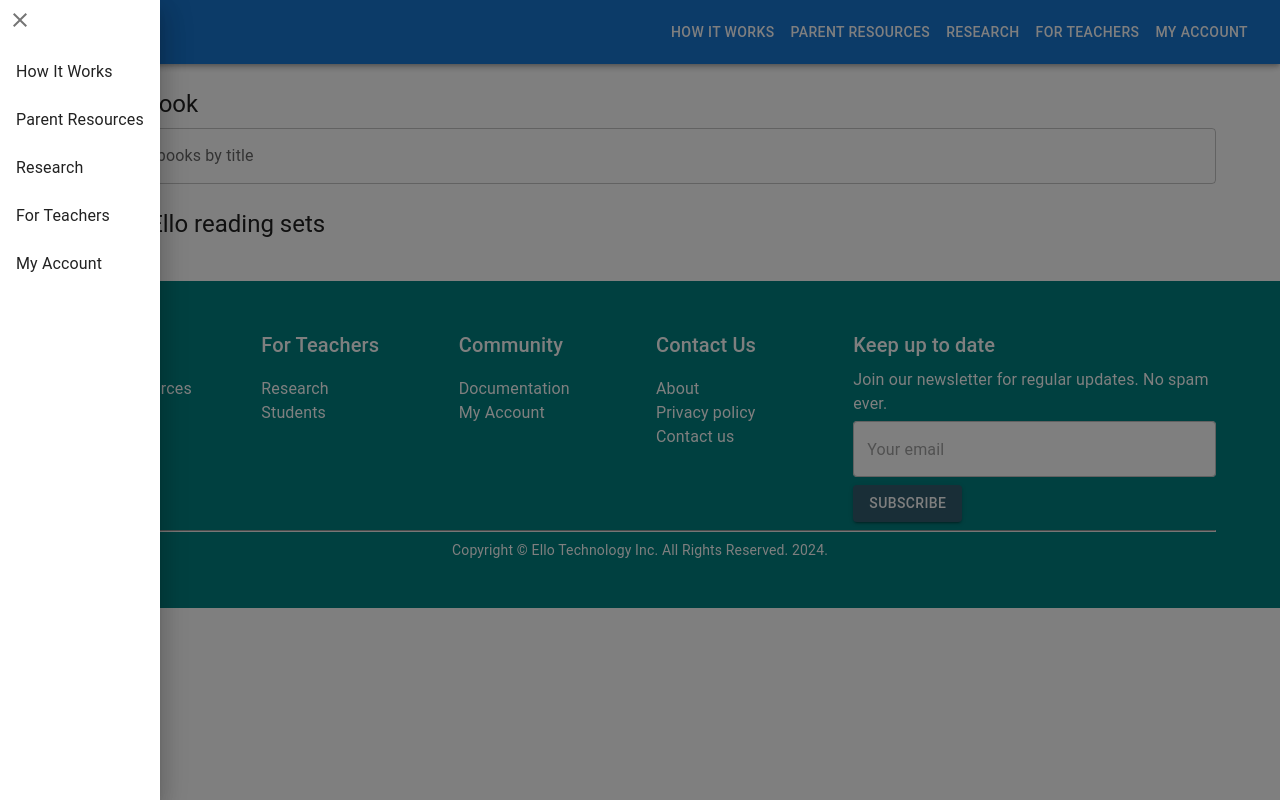
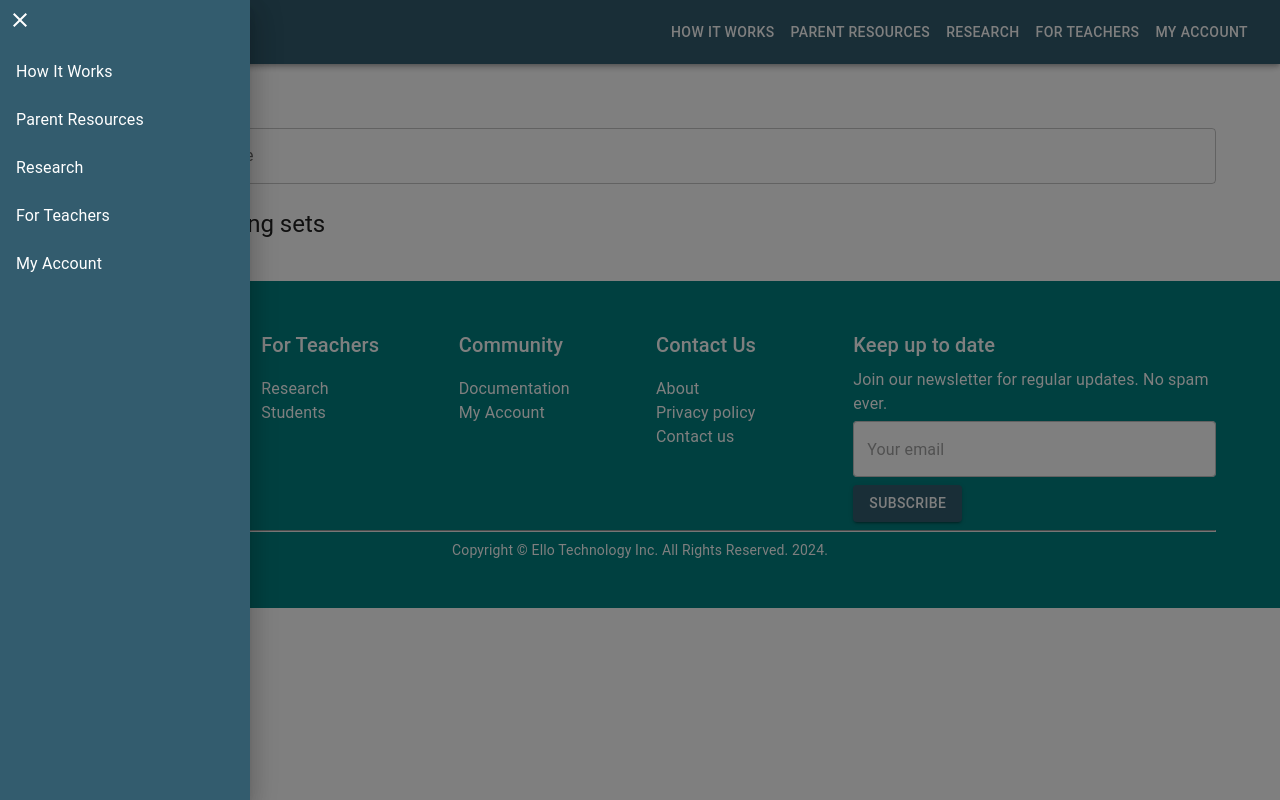
Before and after one commit to leenock/Ello-educational-technology, a React (Create React App) app in the folder frontend/: page / in a window 1280 px wide. Both pictures are taken after a click on the button "menu". Built offline with nearby package versions, Linux system fonts and the light colour scheme.

Commit message:
bgcolor updates

```diff
--- a/frontend/src/components/Header.js
+++ b/frontend/src/components/Header.js
@@ -1,18 +1,35 @@
-import React, { useState } from 'react';
-import { AppBar, Toolbar, Typography, Button, IconButton, Drawer, List, ListItem, ListItemText } from '@mui/material';
-import MenuIcon from '@mui/icons-material/Menu';
-import CloseIcon from '@mui/icons-material/Close';
+import React, { useState } from "react";
+import {
+  AppBar,
+  Toolbar,
+  Typography,
+  Button,
+  IconButton,
+  Drawer,
+  List,
+  ListItem,
+  ListItemText,
+  Box,
+} from "@mui/material";
+import MenuIcon from "@mui/icons-material/Menu";
+import CloseIcon from "@mui/icons-material/Close";
 
 const Header = () => {
   const [isDrawerOpen, setIsDrawerOpen] = useState(false);
 
   const toggleDrawer = (open) => (event) => {
+    if (
+      event.type === "keydown" &&
+      (event.key === "Tab" || event.key === "Shift")
+    ) {
+      return;
+    }
     setIsDrawerOpen(open);
   };
 
   return (
     <React.Fragment>
-      <AppBar position="fixed"> {/* changed position="static" to position="fixed" */}
+      <AppBar position="fixed" sx={{ bgcolor: "#335C6E" }}>
         <Toolbar>
           <IconButton
             size="large"
@@ -27,31 +44,48 @@ const Header = () => {
           <Typography variant="h6" component="div" sx={{ flexGrow: 1 }}>
             Ello
           </Typography>
-          <Button color="inherit" sx={{ display: { xs: 'none', md: 'block' } }}>How It Works</Button>
-          <Button color="inherit" sx={{ display: { xs: 'none', md: 'block' } }}>Parent Resources</Button>
-          <Button color="inherit" sx={{ display: { xs: 'none', md: 'block' } }}>Research</Button>
-          <Button color="inherit" sx={{ display: { xs: 'none', md: 'block' } }}>For Teachers</Button>
+          <Button color="inherit" sx={{ display: { xs: "none", md: "block" } }}>
+            How It Works
+          </Button>
+          <Button color="inherit" sx={{ display: { xs: "none", md: "block" } }}>
+            Parent Resources
+          </Button>
+          <Button color="inherit" sx={{ display: { xs: "none", md: "block" } }}>
+            Research
+          </Button>
+          <Button color="inherit" sx={{ display: { xs: "none", md: "block" } }}>
+            For Teachers
+          </Button>
           <Button color="inherit">My Account</Button>
         </Toolbar>
       </AppBar>
-      <Toolbar /> {/* added Toolbar to prevent content from being hidden under the header */}
+      <Toolbar />
       <Drawer
         anchor="left"
         open={isDrawerOpen}
         onClose={toggleDrawer(false)}
+        PaperProps={{
+          sx: { bgcolor: "#335C6E", color: "white" },
+        }}
       >
-        <div>
+        <Box sx={{ width: 250 }}>
           <IconButton onClick={toggleDrawer(false)}>
-            <CloseIcon />
+            <CloseIcon sx={{ color: "white" }} />
           </IconButton>
-        </div>
-        <List>
-          {['How It Works', 'Parent Resources', 'Research', 'For Teachers', 'My Account'].map((text) => (
-            <ListItem button key={text}>
-              <ListItemText primary={text} />
-            </ListItem>
-          ))}
-        </List>
+          <List>
+            {[
+              "How It Works",
+              "Parent Resources",
+              "Research",
+              "For Teachers",
+              "My Account",
+            ].map((text) => (
+              <ListItem button key={text}>
+                <ListItemText primary={text} sx={{ color: "white" }} />
+              </ListItem>
+            ))}
+          </List>
+        </Box>
       </Drawer>
     </React.Fragment>
   );
```
